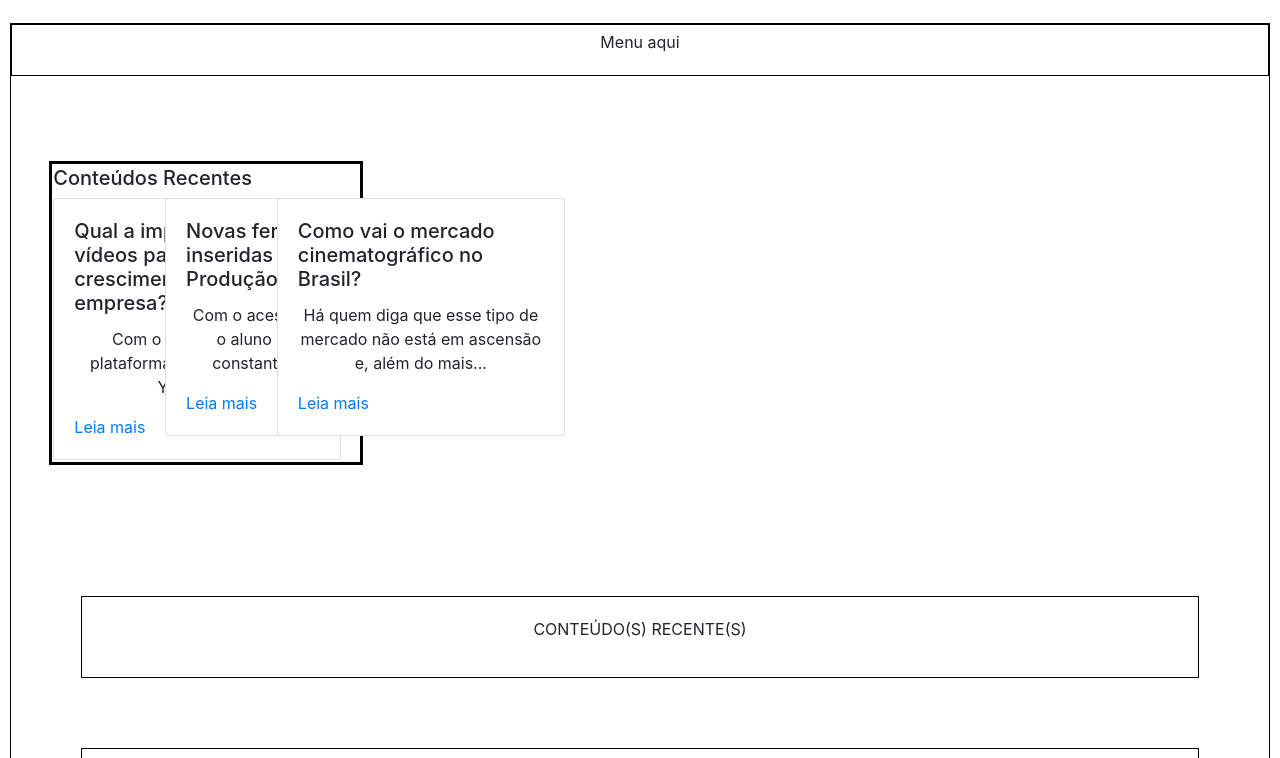
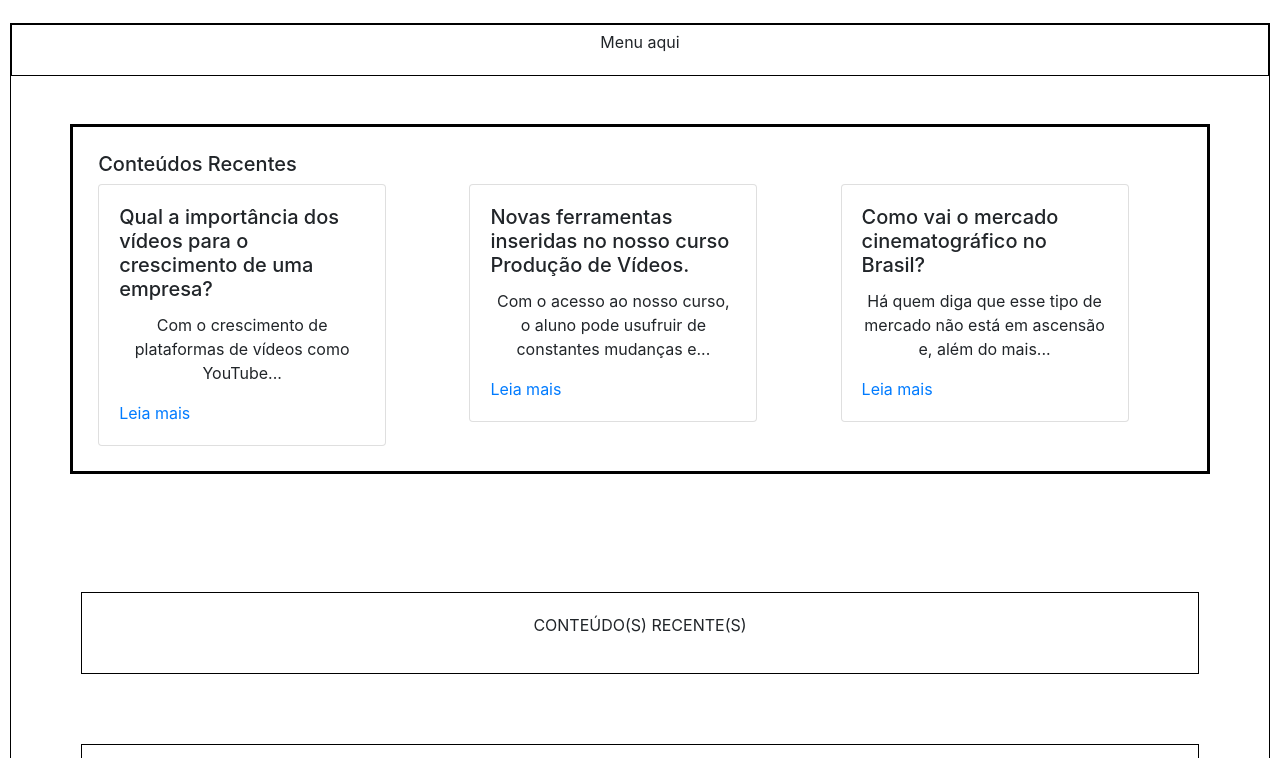
Before and after one commit to arinelson/projetoifal, a plain HTML site: page index.html in a window 1280 px wide. Shown: the part 42-800 px from the top of the page. Drawn offline with nearby package versions, Linux system fonts and the light colour scheme.

Commit message:
Update index.html
inserindo padding nos conteúdos recentes

```diff
--- a/index.html
+++ b/index.html
@@ -79,11 +79,8 @@
 
 		.container{
 			border: 3px solid black;
-			display: inline-block;
-			padding: 0.1em;
-			margin: 3%;
-			width: 25%;
-			heigth: 20%;
+			padding: 2%;
+
 		}
 
 
```
